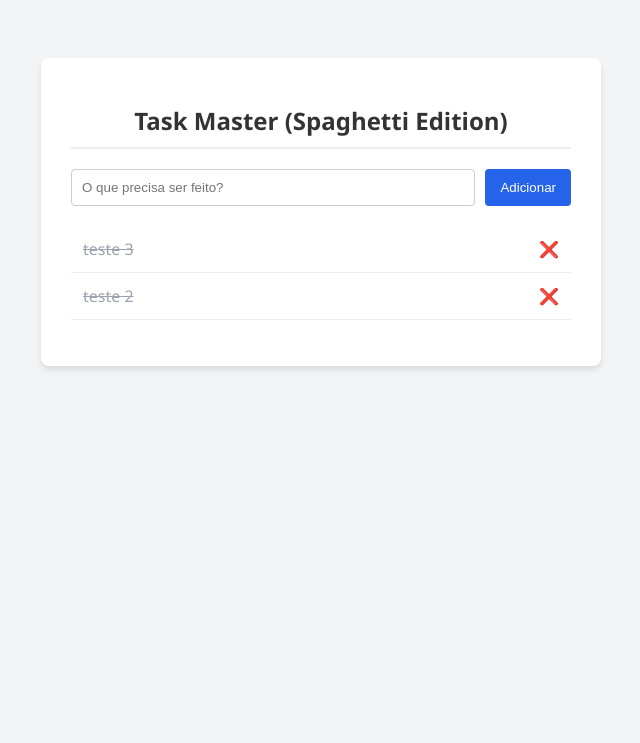
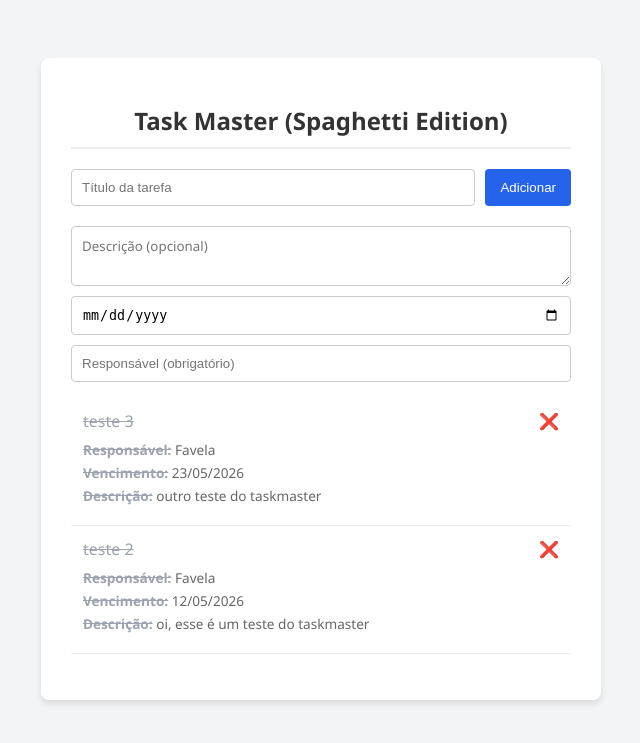
Before and after one commit to Pedro-Favela/Task-master, a PHP site: page / in a window 1280 px wide. Shown: the top 743 px of the page, without its empty margins (319-959 px from the left). Run offline with PHP 8.4, Linux system fonts and the light colour scheme; data comes from the database, SQL or seed files in the repository; both versions use the stored data as it was after the commit.

Commit message:
feat - adição de descrição, data de entrega e responsavel nas tarefas

```diff
--- a/index.php
+++ b/index.php
@@ -11,6 +11,9 @@ $pdo->setAttribute(PDO::ATTR_ERRMODE, PDO::ERRMODE_EXCEPTION);
 $pdo->exec("CREATE TABLE IF NOT EXISTS tasks (
     id INTEGER PRIMARY KEY AUTOINCREMENT,
     title TEXT NOT NULL,
+    description TEXT,
+    due_date TEXT NOT NULL,
+    responsible TEXT NOT NULL,
     done INTEGER DEFAULT 0
 )");
 
@@ -20,13 +23,23 @@ $error = '';
 // Criar nova tarefa
 if ($_SERVER['REQUEST_METHOD'] === 'POST' && isset($_POST['title'])) {
     $title = trim($_POST['title']);
+    $description = trim($_POST['description'] ?? '');
+    $due_date = trim($_POST['due_date'] ?? '');
+    $responsible = trim($_POST['responsible'] ?? '');
 
     // Regra de negócio solta no meio do arquivo
     if (empty($title)) {
         $error = "O título da tarefa não pode estar vazio!";
+    } elseif (empty($due_date)) {
+        $error = "A data de vencimento é obrigatória!";
+    } elseif (empty($responsible)) {
+        $error = "O responsável é obrigatório!";
     } else {
-        $stmt = $pdo->prepare("INSERT INTO tasks (title) VALUES (:title)");
+        $stmt = $pdo->prepare("INSERT INTO tasks (title, description, due_date, responsible) VALUES (:title, :description, :due_date, :responsible)");
         $stmt->bindValue(':title', $title);
+        $stmt->bindValue(':description', $description);
+        $stmt->bindValue(':due_date', $due_date);
+        $stmt->bindValue(':responsible', $responsible);
         $stmt->execute();
 
         // Redirecionamento misturado com a lógica
@@ -96,11 +109,25 @@ $tasks = $stmt->fetchAll(PDO::FETCH_ASSOC);
             margin-top: 20px;
             margin-bottom: 20px;
         }
-        input[type="text"] {
+        input[type="text"], input[type="date"], textarea {
             flex: 1;
             padding: 10px;
             border: 1px solid #ccc;
             border-radius: 4px;
+        }
+        .form-fields {
+            display: grid;
+            gap: 10px;
+            margin-top: 10px;
+        }
+        .form-fields input, .form-fields textarea {
+            width: 100%;
+            box-sizing: border-box;
+        }
+        textarea {
+            resize: vertical;
+            min-height: 60px;
+            font-family: 'Segoe UI', Tahoma, Geneva, Verdana, sans-serif;
         }
         button {
             background: #2563eb;
@@ -118,11 +145,25 @@ $tasks = $stmt->fetchAll(PDO::FETCH_ASSOC);
             padding: 0;
         }
         li {
+            padding: 12px;
+            border-bottom: 1px solid #eee;
+        }
+        .task-header {
             display: flex;
             justify-content: space-between;
             align-items: center;
-            padding: 12px;
-            border-bottom: 1px solid #eee;
+            margin-bottom: 8px;
+        }
+        .task-details {
+            font-size: 0.85rem;
+            color: #666;
+            margin-bottom: 8px;
+        }
+        .task-details p {
+            margin: 4px 0;
+        }
+        .detail-label {
+            font-weight: bold;
         }
         li.done span {
             text-decoration: line-through;
@@ -144,21 +185,36 @@ $tasks = $stmt->fetchAll(PDO::FETCH_ASSOC);
         <div class="error"><?php echo $error; ?></div>
     <?php endif; ?>
 
-    <form method="POST" action="index.php" class="form-group">
-        <input type="text" name="title" placeholder="O que precisa ser feito?" autocomplete="off">
+    <form method="POST" action="index.php">
+        <div class="form-group">
+            <input type="text" name="title" placeholder="Título da tarefa" autocomplete="off" required>
             <button type="submit">Adicionar</button>
+        </div>
+        <div class="form-fields">
+            <textarea name="description" placeholder="Descrição (opcional)"></textarea>
+            <input type="date" name="due_date" required>
+            <input type="text" name="responsible" placeholder="Responsável (obrigatório)" required>
+        </div>
     </form>
 
     <ul>
         <?php foreach ($tasks as $task): ?>
             <li class="<?php echo $task['done'] ? 'done' : ''; ?>">
+                <div class="task-header">
                     <span><?php echo htmlspecialchars($task['title']); ?></span>
-
                     <div class="actions">
                         <?php if (!$task['done']): ?>
                             <a href="?action=complete&id=<?php echo $task['id']; ?>" title="Concluir">✅</a>
                         <?php endif; ?>
                         <a href="?action=delete&id=<?php echo $task['id']; ?>" onclick="return confirm('Tem certeza que deseja excluir esta tarefa?');" title="Excluir">❌</a>
+                    </div>
+                </div>
+                <div class="task-details">
+                    <p><span class="detail-label">Responsável:</span> <?php echo htmlspecialchars($task['responsible']); ?></p>
+                    <p><span class="detail-label">Vencimento:</span> <?php echo date('d/m/Y', strtotime($task['due_date'])); ?></p>
+                    <?php if (!empty($task['description'])): ?>
+                        <p><span class="detail-label">Descrição:</span> <?php echo htmlspecialchars($task['description']); ?></p>
+                    <?php endif; ?>
                 </div>
             </li>
         <?php endforeach; ?>
```
Also changed, not shown: tasks.sqlite. Lines whose indentation alone changed are shown as unchanged.
